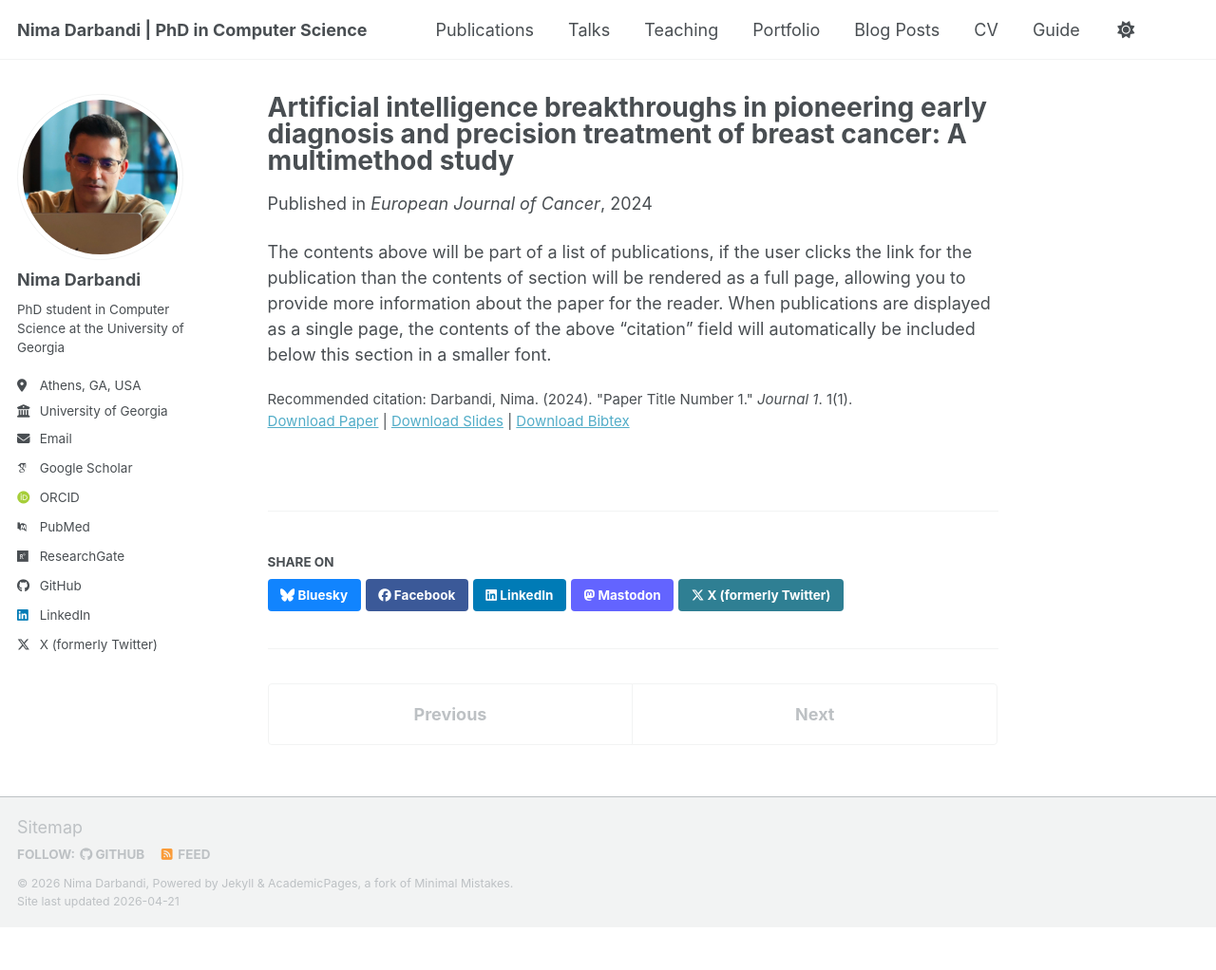
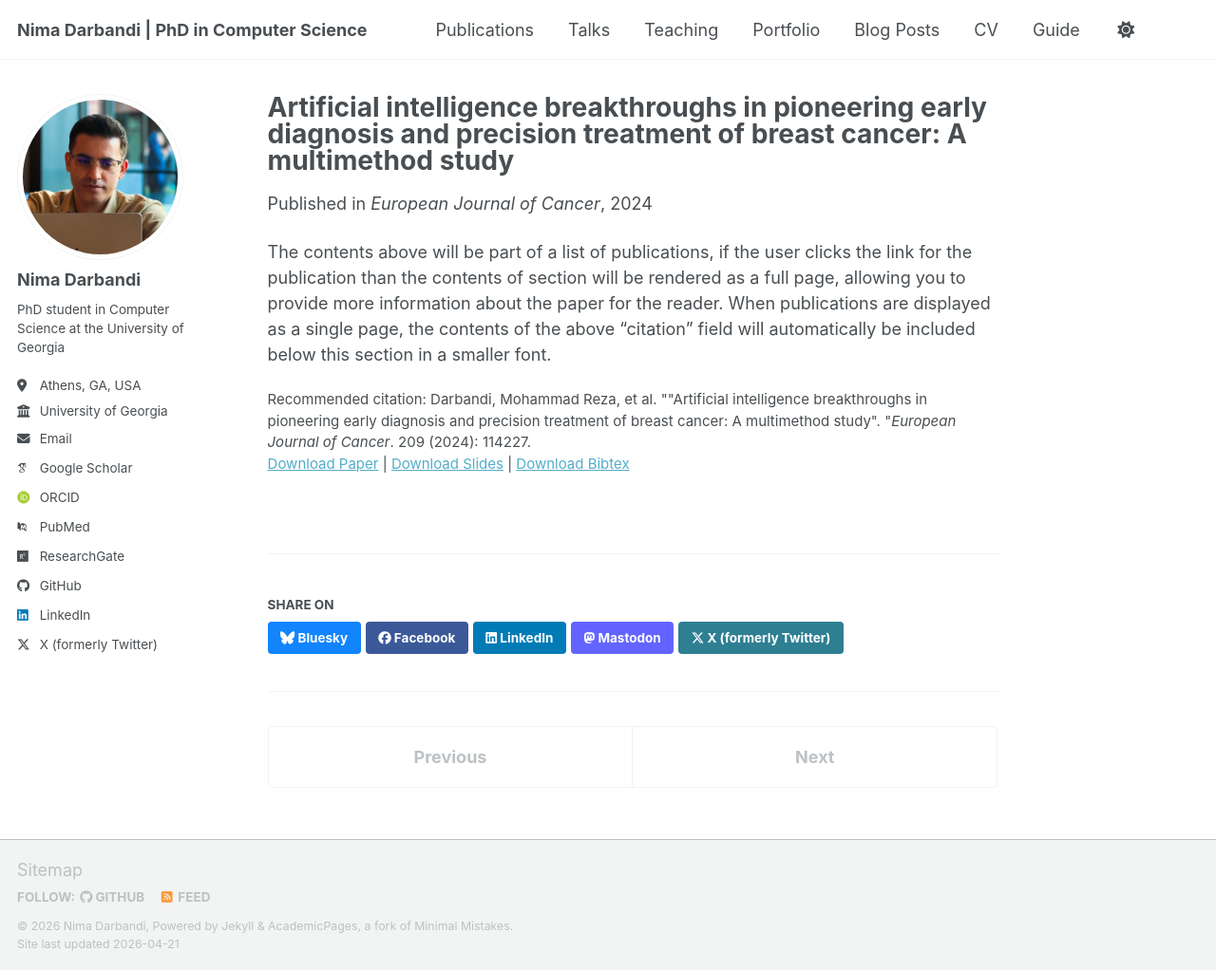
Before and after one commit to nimadarbandi/nimadarbandi.github.io, a Jekyll site: the page built from _publications/2024-Artificial intelligence breakthroughs.md, in a window 1280 px wide and 1022 px high. Shown: the whole window at 95% size. Built offline with Jekyll 4.4.1, drawn with Linux system fonts in a browser that asks for light colours; some web fonts are replaced; a script bundle is joined from its source files by our own code; library files that are not in the unit come from our copies.

Commit message:
Update 2024-Artificial intelligence breakthroughs.md

```diff
--- a/_publications/2024-Artificial intelligence breakthroughs.md
+++ b/_publications/2024-Artificial intelligence breakthroughs.md
@@ -9,6 +9,6 @@ venue: 'European Journal of Cancer'
 slidesurl: 'https://academicpages.github.io/files/slides1.pdf'
 paperurl: 'https://www.sciencedirect.com/science/article/abs/pii/S0959804924008839'
 bibtexurl: 'https://www.sciencedirect.com/sdfe/arp/cite?pii=S0959804924008839&format=text%2Fx-bibtex&withabstract=true'
-citation: 'Darbandi, Nima. (2024). &quot;Paper Title Number 1.&quot; <i>Journal 1</i>. 1(1).'
+citation: 'Darbandi, Mohammad Reza, et al. &quot;"Artificial intelligence breakthroughs in pioneering early diagnosis and precision treatment of breast cancer: A multimethod study". &quot;<i>European Journal of Cancer</i>. 209 (2024): 114227.'
 ---
 The contents above will be part of a list of publications, if the user clicks the link for the publication than the contents of section will be rendered as a full page, allowing you to provide more information about the paper for the reader. When publications are displayed as a single page, the contents of the above "citation" field will automatically be included below this section in a smaller font.
```
